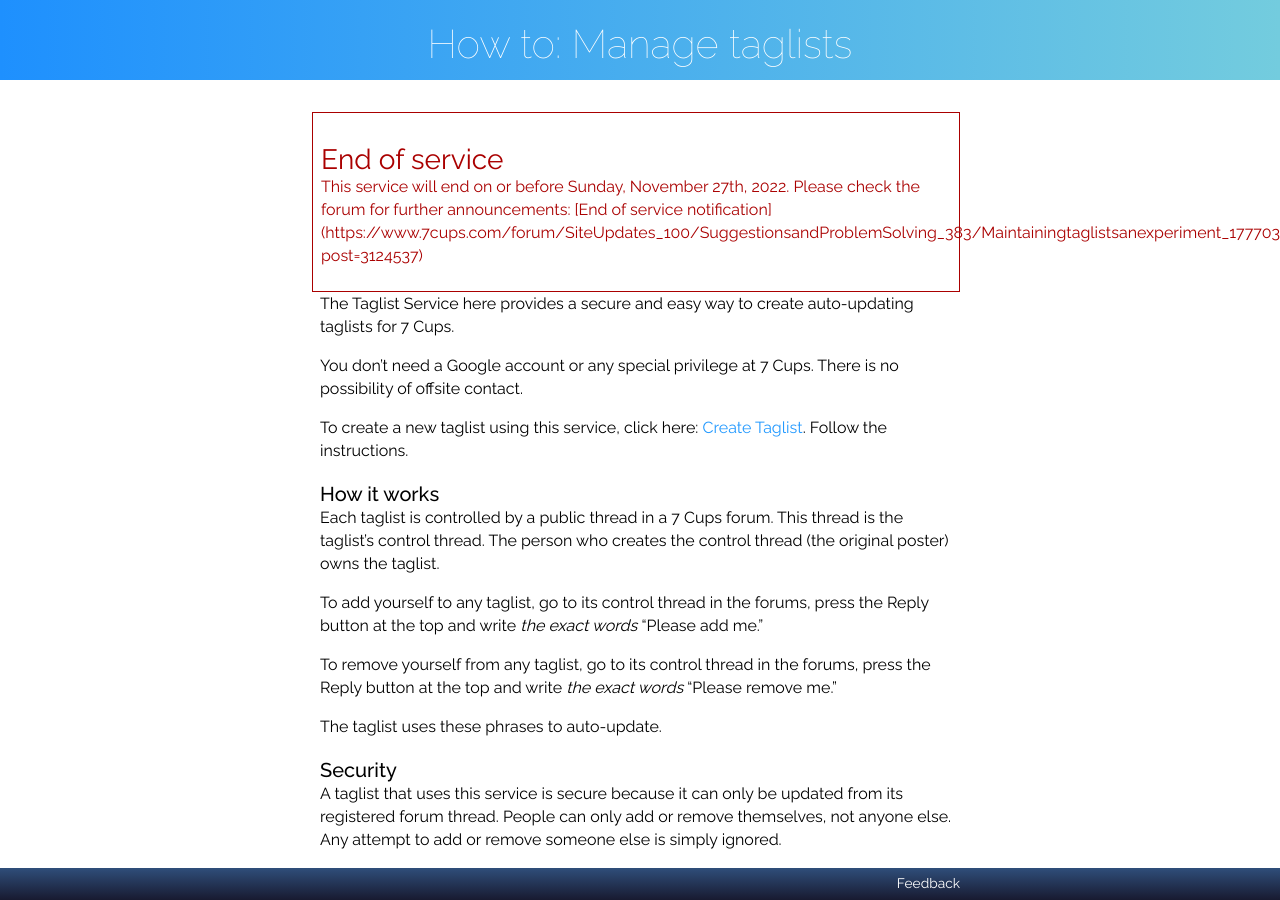
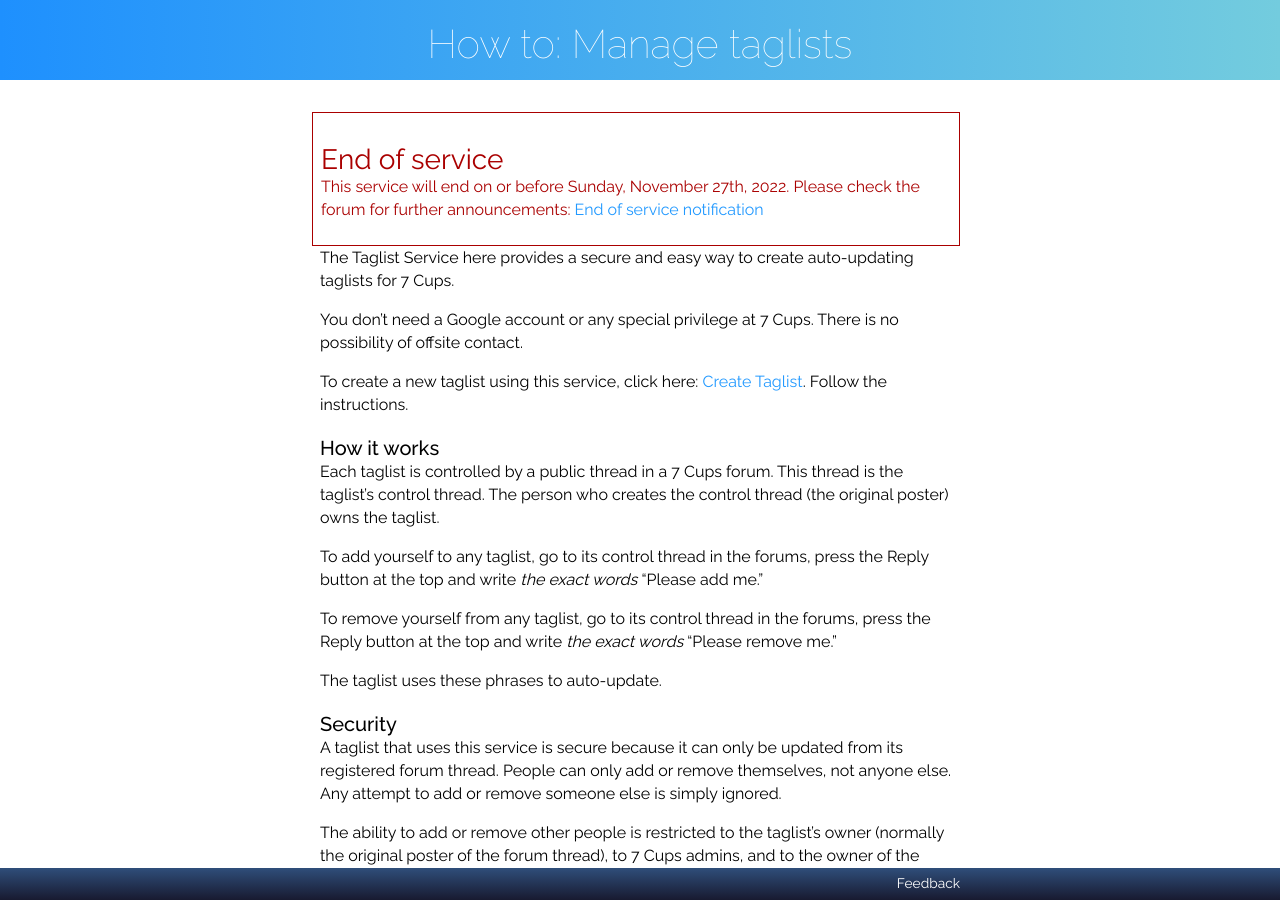
Before and after one commit to RarelyCharlie/rarelycharlie.github.io, a Jekyll site: the page built from _howto/taglist.md, in a window 1280 px wide and 900 px high. Built offline with Jekyll 4.4.1, drawn with Linux system fonts in a browser that asks for light colours; part of the change alters nothing that is shown.

Commit message:
taglist zsunset

```diff
--- a/_howto/taglist.md
+++ b/_howto/taglist.md
@@ -7,7 +7,7 @@ feedback: https://www.7cups.com/@RarelyCharlie
 
 <div style="color: #a00; border: 1px solid #a00; padding: 1ex; margin-left: -1ex;">
 <h2>End of service</h2>
-<p>This service will end on or before Sunday, November 27th, 2022. Please check the forum for further announcements: [End of service notification](https://www.7cups.com/forum/SiteUpdates_100/SuggestionsandProblemSolving_383/Maintainingtaglistsanexperiment_177703/?post=3124537)</p>
+<p>This service will end on or before Sunday, November 27th, 2022. Please check the forum for further announcements: <a href="https://www.7cups.com/forum/SiteUpdates_100/SuggestionsandProblemSolving_383/Maintainingtaglistsanexperiment_177703/?post=3124537">End of service notification</a></p>
 </div>
 
 The Taglist Service here provides a secure and easy way to create auto-updating taglists for 7 Cups.
```
